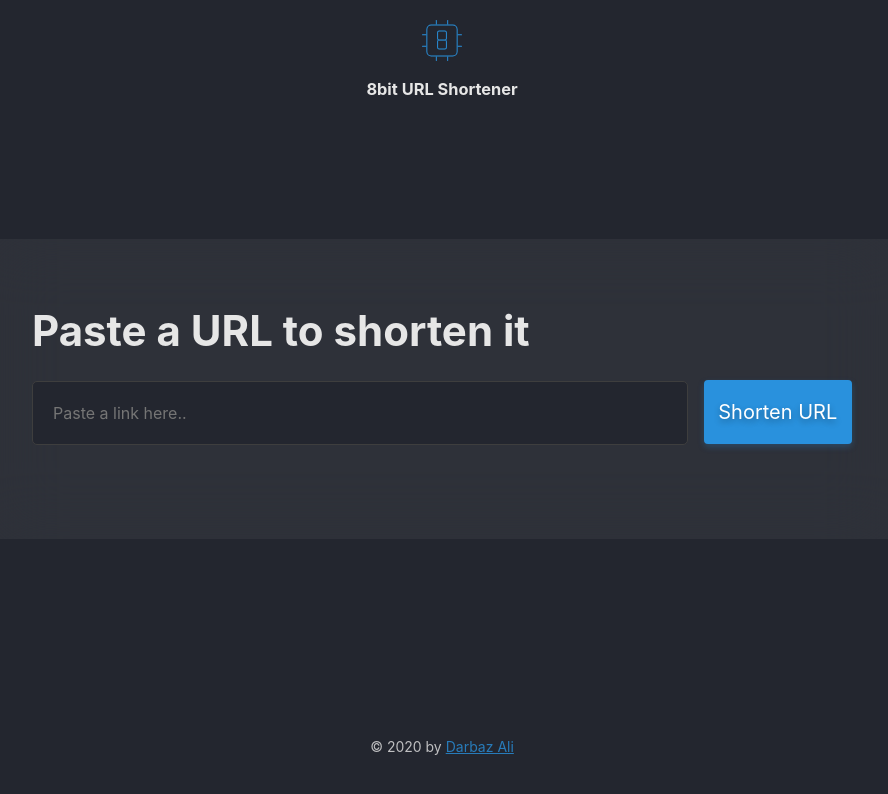
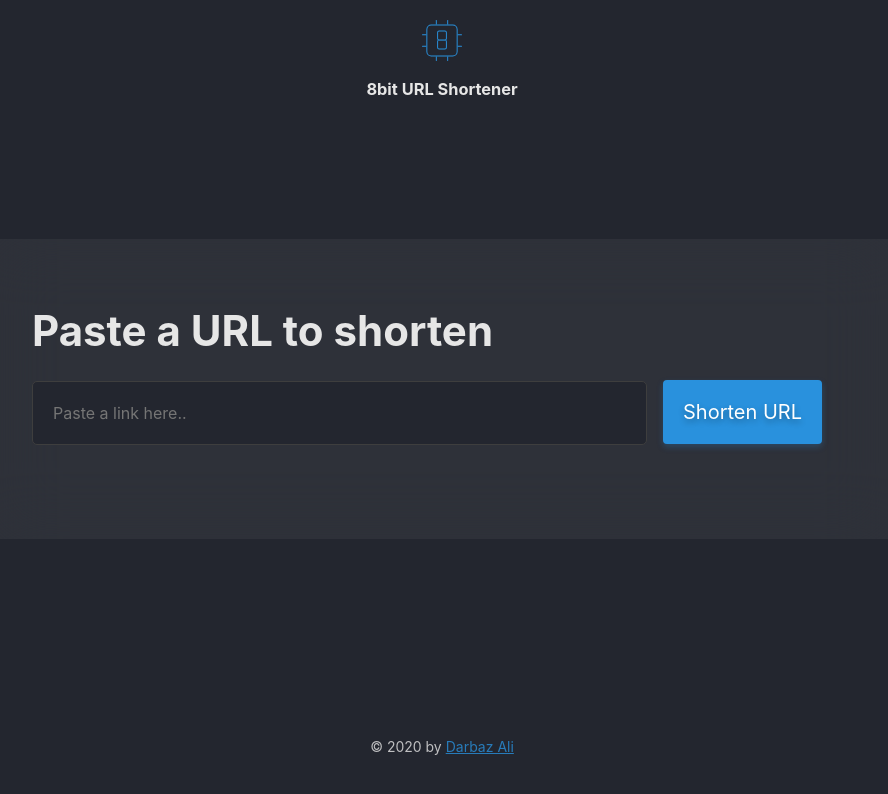
Before and after one commit to DarbazAli/8bit-url, a React (Create React App) app in the folder frontend/: page / in a window 1280 px wide. Shown: the top 794 px of the page, without its empty margins (198-1086 px from the left). Built offline with nearby package versions, Linux system fonts and the light colour scheme.

Commit message:
modify input text width

```diff
--- a/frontend/src/components/PostForm.js
+++ b/frontend/src/components/PostForm.js
@@ -25,7 +25,7 @@ const PostForm = (props) => {
   return (
     <div className='main-form'>
       <form onSubmit={handleSubmit}>
-        <h1>Paste a URL to shorten it</h1>
+        <h1>Paste a URL to shorten</h1>
 
         <input
           onChange={(e) => setValue(e.target.value)}
--- a/frontend/src/index.css
+++ b/frontend/src/index.css
@@ -57,7 +57,7 @@ footer {
 ====================================*/
 form {
   width: 90%;
-  height: 300px;
+  min-height: 300px;
   background: transparent;
   /* Note: currently only Safari supports backdrop-filter */
   backdrop-filter: blur(32.35499954223633px);
@@ -75,7 +75,7 @@ form h1 {
 }
 
 form input[type='text'] {
-  width: 80%;
+  width: 75%;
   height: 64px;
   background: #23262f;
   color: #e6e6e6;
@@ -88,13 +88,14 @@ form input[type='text'] {
 }
 
 form button {
-  width: 18%;
+  width: auto;
   height: 64px;
   border-radius: 4px;
   background: #2991dd;
   box-shadow: 0px 3px 6px rgba(41, 145, 221, 0.26);
   border: none;
   outline: none;
+  padding: 0 20px;
 
   font-weight: normal;
   font-size: 20px;
@@ -118,7 +119,6 @@ div.back-link {
   position: absolute;
   top: -40px;
   left: 40px;
-  /* margin-left: -100px; */
 }
 
 .copy-form {
```
